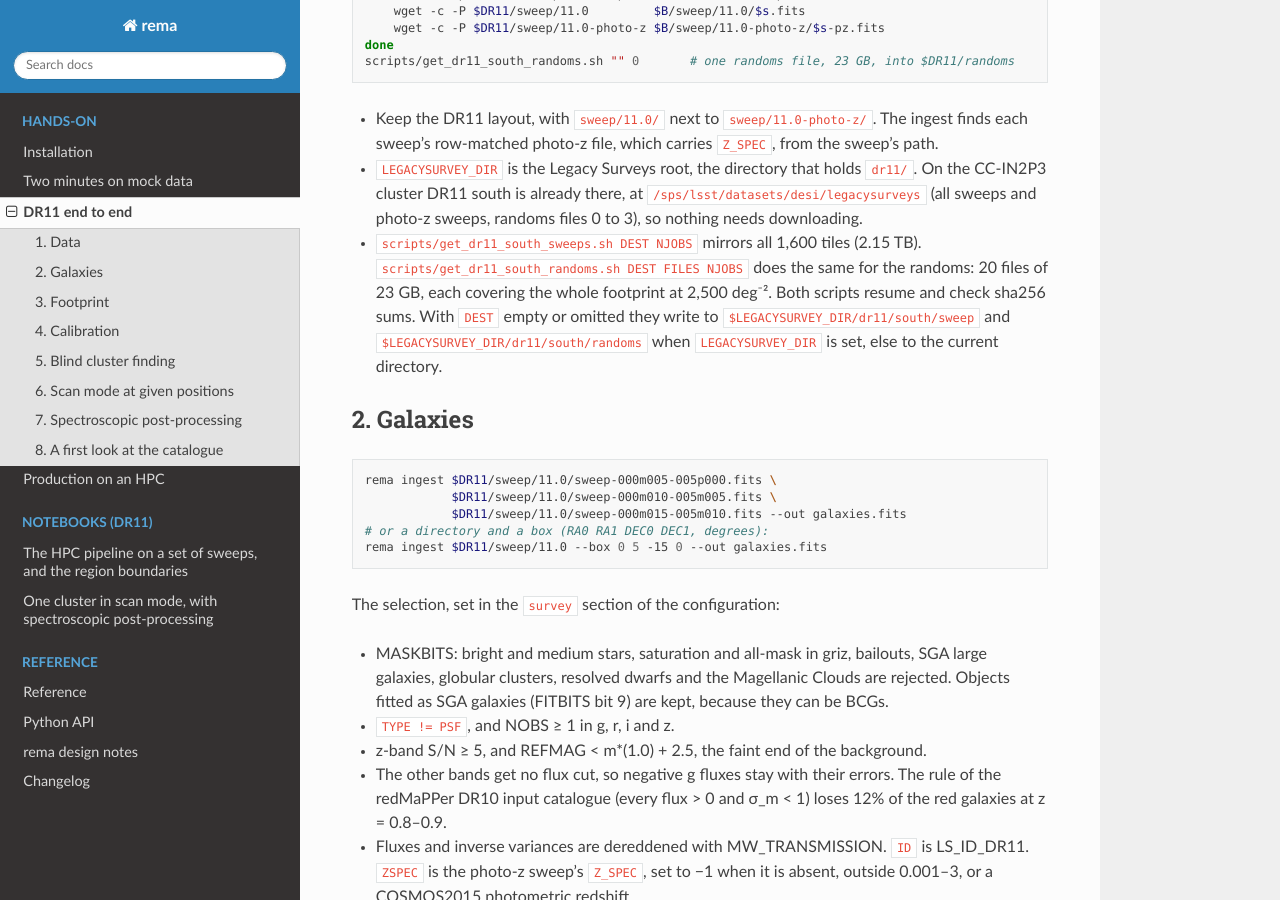
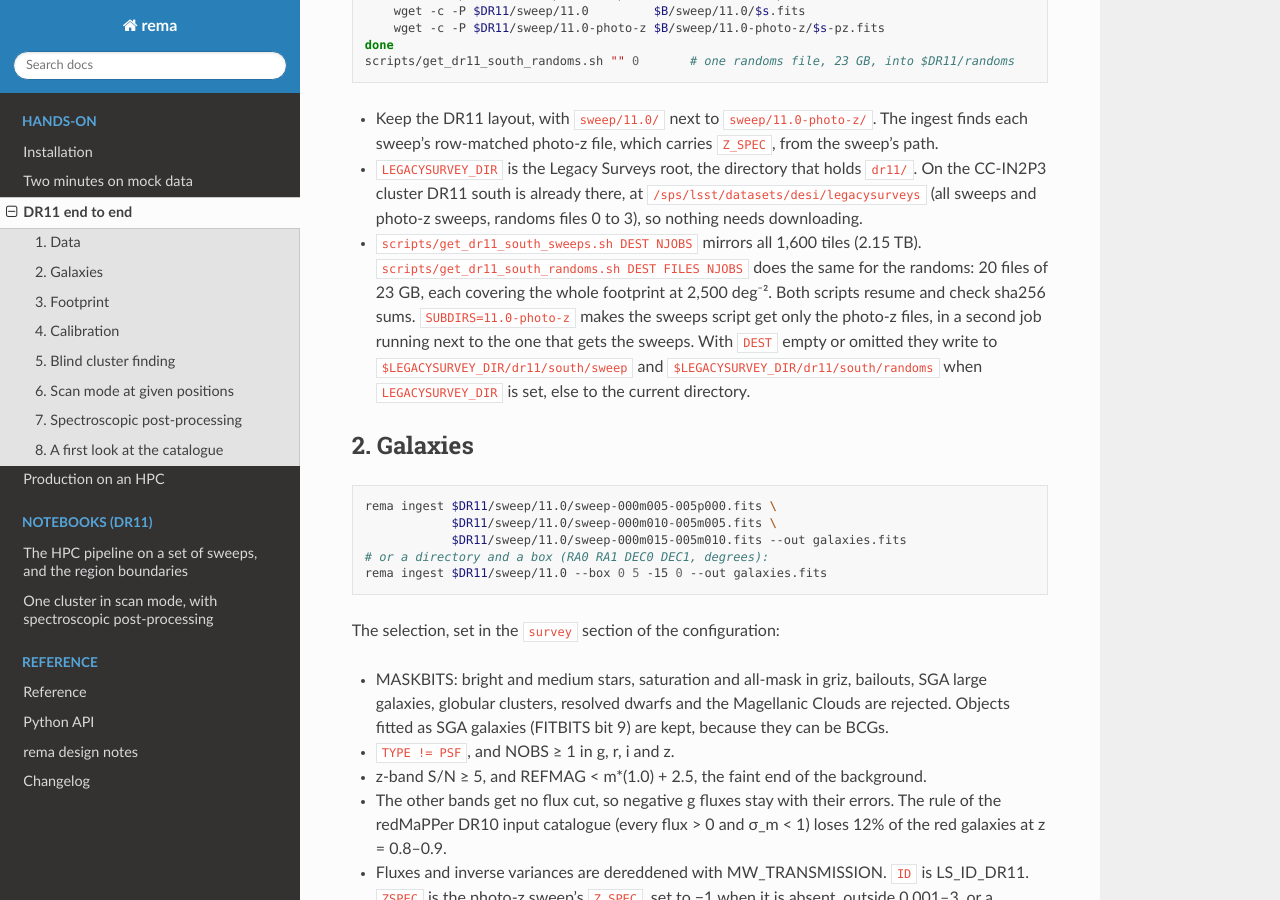
Before and after one commit to JohanComparat/rema-jax, a Sphinx documentation site: the page built from docs/dr11.rst, in a window 1280 px wide and 900 px high, scrolled down 413 px. Built offline with Sphinx 7.4.7 and the Read the Docs theme 3.1.0, drawn with Linux system fonts in a browser that asks for light colours; pages that are not in the unit, such as notebooks, are missing from menus.

Commit message:
get_dr11_south_sweeps.sh: SUBDIRS chooses the sets, so the photo-z files can download in a second job

```diff
--- a/docs/dr11.rst
+++ b/docs/dr11.rst
@@ -28,7 +28,8 @@ the same through the Python API on one sweep and on one cluster.
 - ``scripts/get_dr11_south_sweeps.sh DEST NJOBS`` mirrors all 1,600 tiles (2.15 TB).
   ``scripts/get_dr11_south_randoms.sh DEST FILES NJOBS`` does the same for the randoms: 20
   files of 23 GB, each covering the whole footprint at 2,500 deg⁻². Both scripts resume and
-  check sha256 sums. With ``DEST`` empty or omitted they write to
+  check sha256 sums. ``SUBDIRS=11.0-photo-z`` makes the sweeps script get only the photo-z
+  files, in a second job running next to the one that gets the sweeps. With ``DEST`` empty or omitted they write to
   ``$LEGACYSURVEY_DIR/dr11/south/sweep`` and ``$LEGACYSURVEY_DIR/dr11/south/randoms`` when
   ``LEGACYSURVEY_DIR`` is set, else to the current directory.
 
```
Also changed, not shown: CHANGELOG.md (+2 -0 lines), 1 other file.
